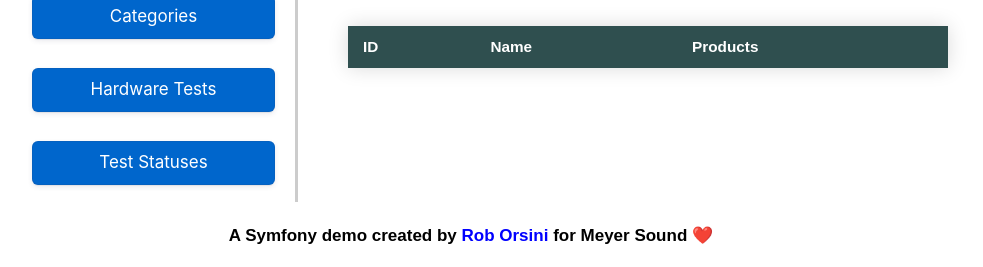
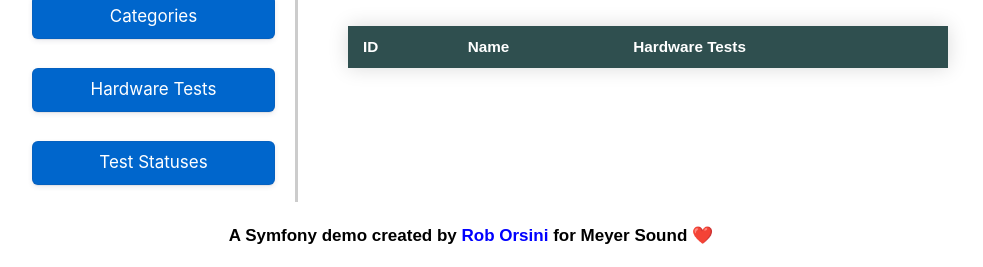
Before and after one commit to rorsini/meyer_sound, a Symfony app: template templates/test_status/index.html.twig in a window 1280 px wide. Shown: the part 196-463 px from the top of the page, without its empty margins (26-1009 px from the left). Run offline with Twig, Linux system fonts and the light colour scheme; the template is opened without the code that fills it, so the values that code supplies are empty; some libraries are stand-ins or nearby versions.

Commit message:
update HT header

```diff
--- a/templates/test_status/index.html.twig
+++ b/templates/test_status/index.html.twig
@@ -9,7 +9,7 @@
     <tr>
       <th>ID</th>
       <th>Name</th>
-      <th>Products</th>
+      <th>Hardware Tests</th>
     </tr>
   </thead>
   <tbody>
```
